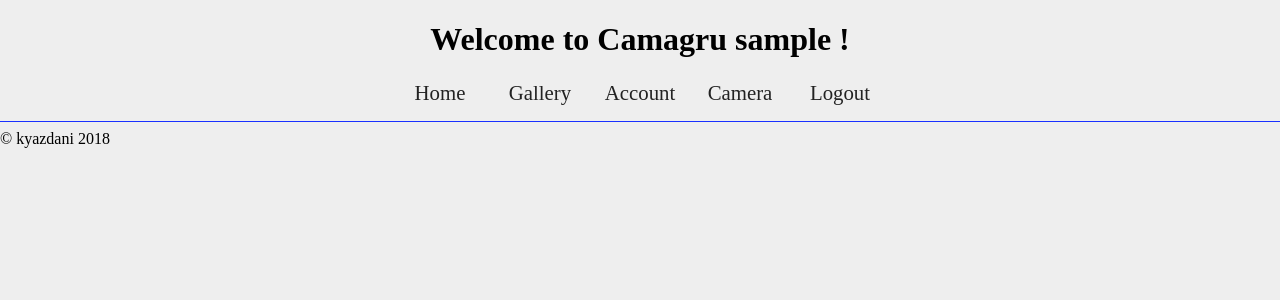
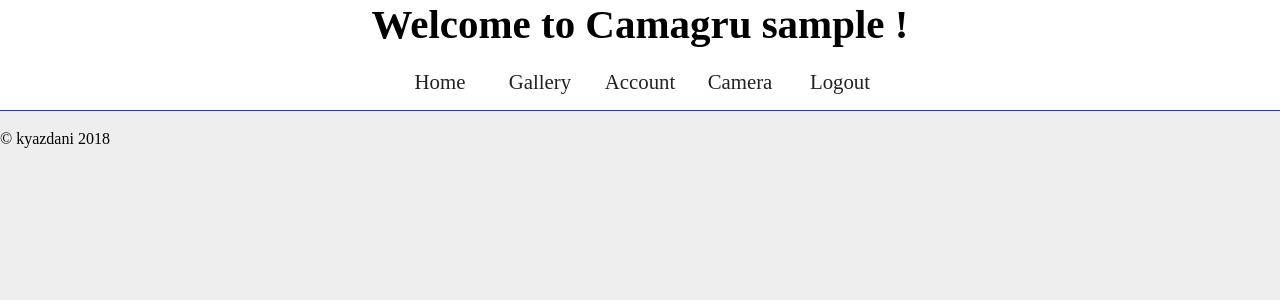
Before and after one commit to kyazdani42/camagru, a PHP site: page /camagru/Home in a window 1280 px wide. Shown: the top 300 px of the page. Run offline with PHP 8.4, Linux system fonts and the light colour scheme; the visitor is signed in with stand-in values (Sample User, id 1); data that the repository does not hold is empty.

Commit message:
container styles

```diff
--- a/public/style/main.css
+++ b/public/style/main.css
@@ -154,7 +154,7 @@
 /* header  */
 header {
 	z-index: 1;
-	background-color: #eeeeee;
+	background-color: #ffffff;
 	position:fixed;
 	width:100%;
 	margin-top:0;
@@ -165,21 +165,23 @@
 }
 .content {
 	height:50px;
-	width:40%;
+	width:auto;
 	margin: auto;
 }
 .content h1 {
-	font-size: 2em;
+	font-size: 3.2vw;
 	text-align:center;
+	margin: 0;
 }
 .top-navbar {
 	height: 50px;
+	padding-top: 10px;
 }
 .navbar {
 	width: 60%;
 	display: flex;
 	justify-content: center;
-	margin:auto;
+	margin:auto
 }
 .navbar > a {
 	width: 100px;
@@ -201,20 +203,33 @@
 /* boxes home */
 .main {
 	display: grid;
-	grid-template-columns: 1fr 1fr 1fr 1fr 1fr;
+	grid-template-columns: 1fr 1fr 1fr 1fr;
 	grid-gap: 10px;
+	width: 98%;
+	margin: auto;
+	padding-left: 10px;
 }
 .container {
 	border: 1px solid #1930ff;
 	width: 305px;
 	background-color: #ffffff;
 }
-
-.comRow {
+.likeBox {
 	display: flex;
 	flex-direction: row;
-	font-size: 16px;
+}
+.likeBox, .Boxheart {
+	padding: 5px;
+}
+.countLike {
+	padding-left: 2px;
+}
+.comRow {
+	border: 1px solid black;
+	display: grid;
+	grid-template-columns: 1fr 1fr;
+	grid-template-rows: 15px auto;
+	grid-gap: 10px;
 	margin-top: 10px;
 	margin-bottom: 10px;
-
 }
```
